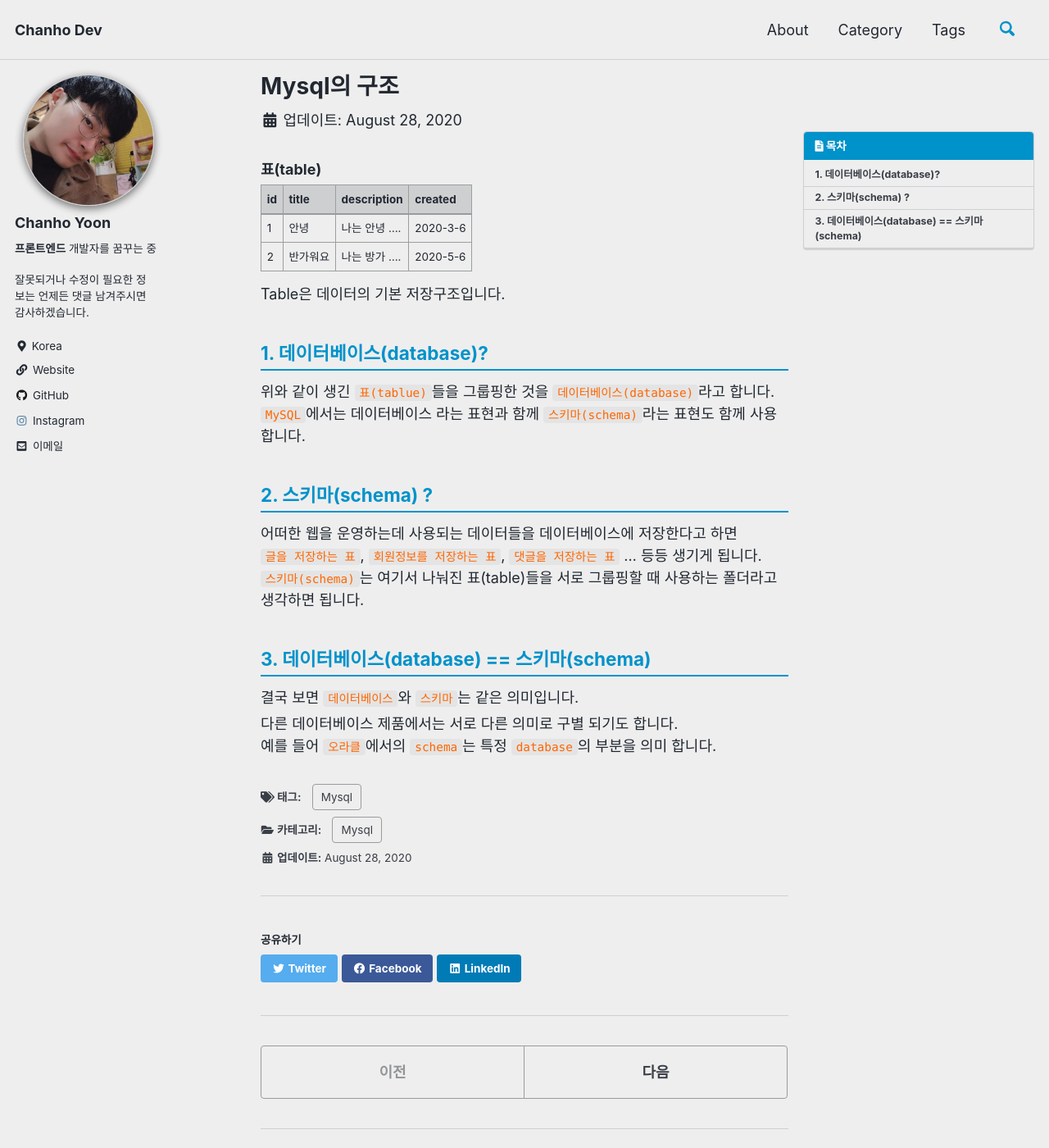
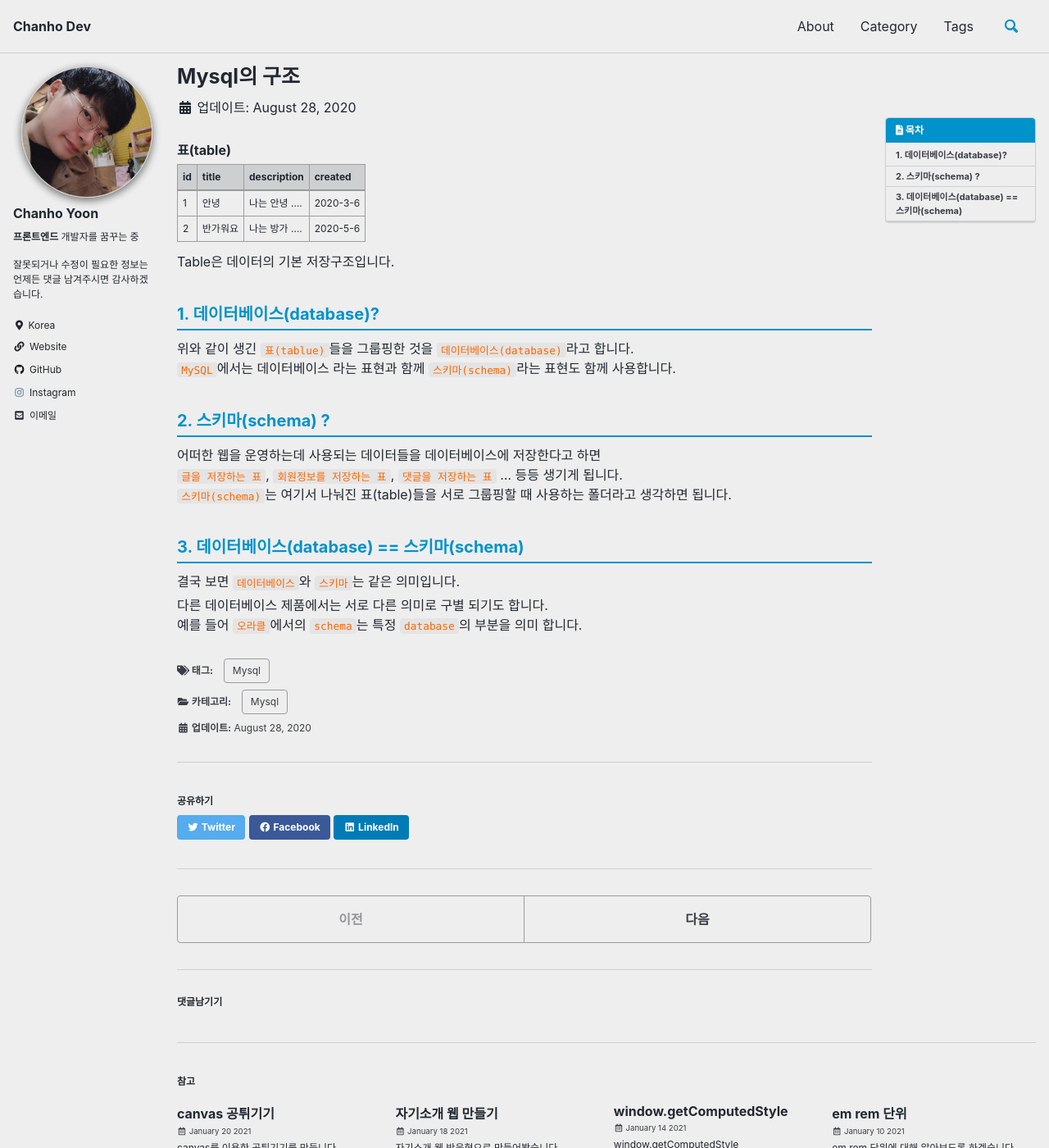
Before and after one commit to chanho-Yoon/chanho-Yoon.github.io, a Jekyll site: the page built from _posts/2020-08-28-mysql-structure.md, in a window 1280 px wide and 1400 px high. Shown: the whole window at 82% size. Built offline with Jekyll 4.4.1, drawn with Linux system fonts in a browser that asks for light colours; cached includes are drawn as plain includes; comment, search, counter and statistics services are not loaded.

Commit message:
scss 수정

```diff
--- a/_sass/minimal-mistakes/_reset.scss
+++ b/_sass/minimal-mistakes/_reset.scss
@@ -13,14 +13,17 @@ html {
   font-size: 12px;
 
   @include breakpoint($medium) {
+    //font-size: 13px;
     font-size: 14px;
   }
 
   @include breakpoint($large) {
+	//font-size: 14px;
     font-size: 16px;
   }
 
   @include breakpoint($x-large) {
+	//font-size: 15px;
     font-size: 18px;
   }
 
--- a/_sass/minimal-mistakes/_variables.scss
+++ b/_sass/minimal-mistakes/_variables.scss
@@ -137,14 +137,16 @@ $base0e: #c792ea !default;
 $base0f: #ff5370 !default;
 
 /*
-   Breakpoints
+   Breakpoints (중간 콘텐츠 너비)
    ========================================================================== */
 
 $small: 600px !default;
 $medium: 768px !default;
 $medium-wide: 900px !default;
 $large: 1024px !default;
-$x-large: 1280px !default;
+//$large: 2000px !default;
+//$x-large: 1280px !default;
+$x-large: 1500px !default;
 $max-width: $x-large !default;
 
 /*
@@ -152,8 +154,11 @@ $max-width: $x-large !default;
    ========================================================================== */
 
 $right-sidebar-width-narrow: 200px !default;
-$right-sidebar-width: 300px !default;
-$right-sidebar-width-wide: 400px !default;
+$right-sidebar-width: 250px !default;
+//$right-sidebar-width: 300px !default;
+$right-sidebar-width-wide: 250px !default;
+//$right-sidebar-width-wide: 400px !default;
+
 
 /*
    Other
```
